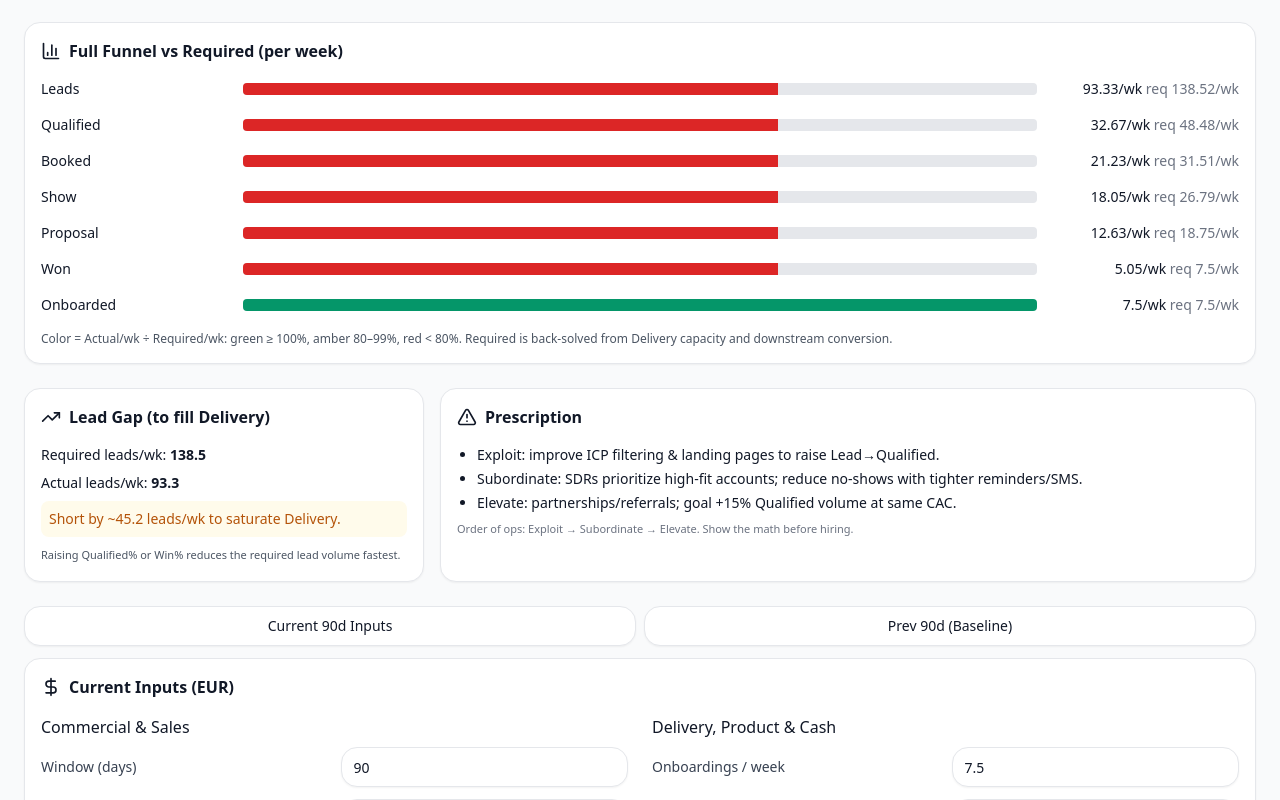
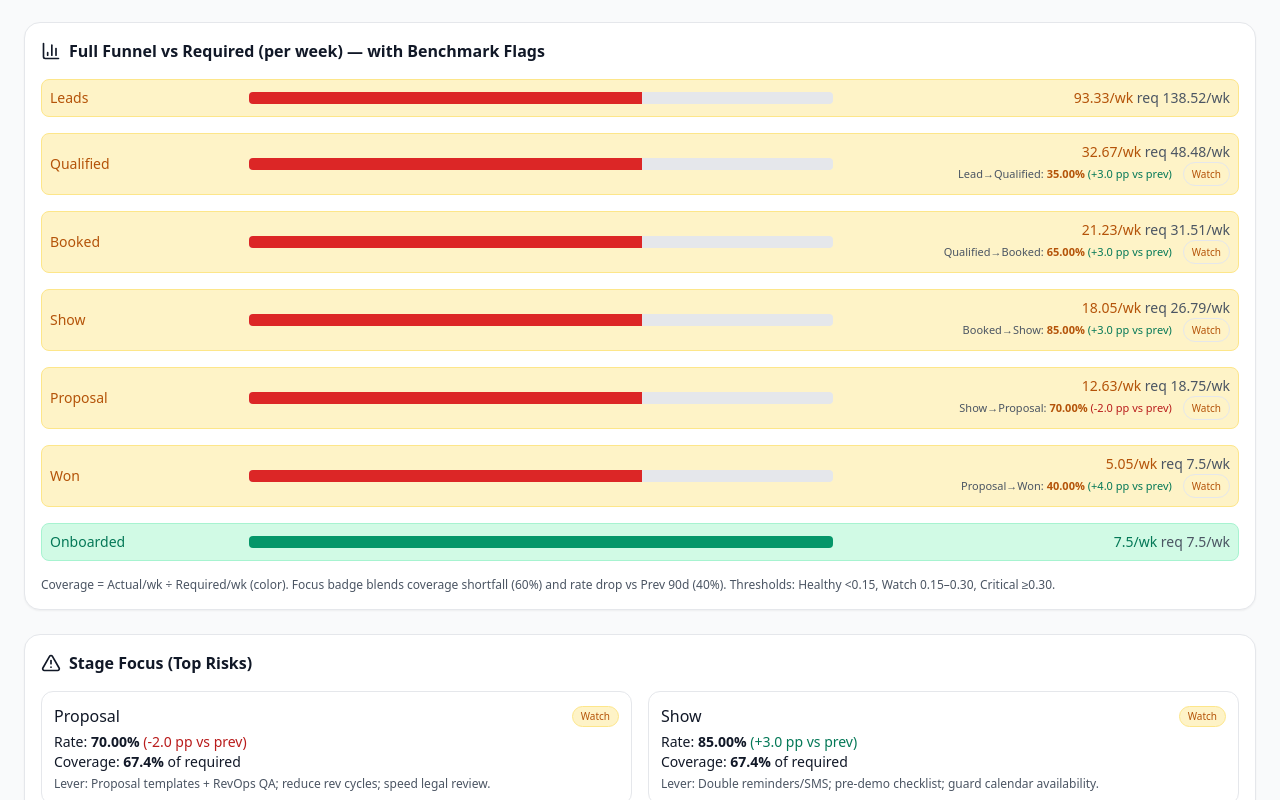
Before and after one commit to powerstephen/Customer-Acquisition, a Next.js app: page / in a window 1280 px wide. Shown: the part 380-1180 px from the top of the page. Built offline with nearby package versions, Linux system fonts and the light colour scheme.

Commit message:
Update page.tsx

```diff
--- a/app/page.tsx
+++ b/app/page.tsx
@@ -28,6 +28,7 @@ const fmtNum = (n: number, d = 0) =>
 const fmtPct = (n: number) => `${(safe(n, 0) * 100).toFixed(2)}%`;
 const eur = (n: number, d = 0) =>
   new Intl.NumberFormat("en-IE", { style: "currency", currency: "EUR", maximumFractionDigits: d }).format(safe(n, 0));
+const pp = (n: number) => `${(n * 100).toFixed(1)} pp`;
 
 function DecimalInput({
   value,
@@ -224,10 +225,10 @@ function computeKPIs(inp: CoSInputs) {
 
   // Required per week at each stage to saturate Delivery
   const reqWon = delPerWeek; // assume all onboarded were won
-  const reqProp = downFromProp > 0 ? reqWon / rPW : 0;
-  const reqShow = downFromShow > 0 ? reqWon / (rSP * rPW) : 0;
-  const reqBook = downFromBook > 0 ? reqWon / (rBS * rSP * rPW) : 0;
-  const reqQual = downFromQual > 0 ? reqWon / (rQB * rBS * rSP * rPW) : 0;
+  const reqProp = rPW > 0 ? reqWon / rPW : 0;
+  const reqShow = rSP * rPW > 0 ? reqWon / (rSP * rPW) : 0;
+  const reqBook = rBS * rSP * rPW > 0 ? reqWon / (rBS * rSP * rPW) : 0;
+  const reqQual = rQB * rBS * rSP * rPW > 0 ? reqWon / (rQB * rBS * rSP * rPW) : 0;
   const reqLead = downFromLead > 0 ? reqWon / downFromLead : 0;
 
   // Demand vs Delivery ceiling
@@ -305,7 +306,7 @@ export default function ChiefOfStaffCockpit() {
   const C = useMemo(() => computeKPIs(curr), [curr]);
   const P = useMemo(() => computeKPIs(prev), [prev]);
 
-  // deltas vs baseline
+  // deltas vs baseline (top widgets)
   const dGP90 = deltaPct(C.gp90, P.gp90);
   const dRfte = deltaPct(C.rfteCeil, P.rfteCeil);
   const dGP30 = deltaPct(C.gp30OverCAC, P.gp30OverCAC);
@@ -320,14 +321,146 @@ export default function ChiefOfStaffCockpit() {
     setPrev(PREV.inputs);
   };
 
-  // coverage per stage (actual / required)
+  // Stage coverage (actual / required)
   const covLead = C.reqLead > 0 ? C.leadsPerWeek / C.reqLead : 0;
   const covQual = C.reqQual > 0 ? C.qualPerWeek / C.reqQual : 0;
   const covBook = C.reqBook > 0 ? C.bookPerWeek / C.reqBook : 0;
   const covShow = C.reqShow > 0 ? C.showPerWeek / C.reqShow : 0;
   const covProp = C.reqProp > 0 ? C.propPerWeek / C.reqProp : 0;
   const covWon  = C.reqWon  > 0 ? C.wonPerWeek  / C.reqWon  : 0;
-  const covOnb  = 1; // delivery is the requirement anchor
+
+  // Benchmark deltas (curr vs prev) by stage rate (pp = percentage points)
+  const rateDeltas = {
+    LQ: curr.qualifiedRate - prev.qualifiedRate,
+    QB: curr.bookRate - prev.bookRate,
+    BS: curr.showRate - prev.showRate,
+    SP: curr.proposalRate - prev.proposalRate,
+    PW: curr.winRate - prev.winRate,
+  };
+
+  // Focus index blends coverage gap + rate deterioration
+  // focusIndex = 0 (healthy) → 1+ (critical)
+  function focusIndex(coverage: number, currRate: number, prevRate: number) {
+    const covGap = Math.max(0, 1 - coverage); // 0..∞
+    const rateDropRel = prevRate > 0 ? Math.max(0, (prevRate - currRate) / prevRate) : 0; // 0..1+
+    // Weighting: 60% coverage, 40% rate drop
+    return 0.6 * covGap + 0.4 * rateDropRel;
+  }
+
+  function focusBadge(fi: number) {
+    if (fi >= 0.30) return { label: "Critical", className: "bg-red-100 text-red-700 border border-red-200" };
+    if (fi >= 0.15) return { label: "Watch", className: "bg-amber-100 text-amber-700 border border-amber-200" };
+    return { label: "Healthy", className: "bg-emerald-100 text-emerald-700 border border-emerald-200" };
+  }
+
+  // Build rows for the Full Funnel table with benchmark awareness
+  const funnelRows = [
+    {
+      key: "leads",
+      label: "Leads",
+      actual: C.leadsPerWeek,
+      req: C.reqLead,
+      cov: covLead,
+      rateLabel: "—",
+      currRate: 1,
+      prevRate: 1,
+      deltaPP: 0,
+    },
+    {
+      key: "qual",
+      label: "Qualified",
+      actual: C.qualPerWeek,
+      req: C.reqQual,
+      cov: covQual,
+      rateLabel: "Lead→Qualified",
+      currRate: curr.qualifiedRate,
+      prevRate: prev.qualifiedRate,
+      deltaPP: rateDeltas.LQ,
+    },
+    {
+      key: "book",
+      label: "Booked",
+      actual: C.bookPerWeek,
+      req: C.reqBook,
+      cov: covBook,
+      rateLabel: "Qualified→Booked",
+      currRate: curr.bookRate,
+      prevRate: prev.bookRate,
+      deltaPP: rateDeltas.QB,
+    },
+    {
+      key: "show",
+      label: "Show",
+      actual: C.showPerWeek,
+      req: C.reqShow,
+      cov: covShow,
+      rateLabel: "Booked→Show",
+      currRate: curr.showRate,
+      prevRate: prev.showRate,
+      deltaPP: rateDeltas.BS,
+    },
+    {
+      key: "prop",
+      label: "Proposal",
+      actual: C.propPerWeek,
+      req: C.reqProp,
+      cov: covProp,
+      rateLabel: "Show→Proposal",
+      currRate: curr.proposalRate,
+      prevRate: prev.proposalRate,
+      deltaPP: rateDeltas.SP,
+    },
+    {
+      key: "won",
+      label: "Won",
+      actual: C.wonPerWeek,
+      req: C.reqWon,
+      cov: covWon,
+      rateLabel: "Proposal→Won",
+      currRate: curr.winRate,
+      prevRate: prev.winRate,
+      deltaPP: rateDeltas.PW,
+    },
+    {
+      key: "onb",
+      label: "Onboarded",
+      actual: C.delPerWeek,
+      req: C.delPerWeek,
+      cov: 1,
+      rateLabel: "—",
+      currRate: 1,
+      prevRate: 1,
+      deltaPP: 0,
+    },
+  ].map((r) => {
+    const fi = focusIndex(r.cov, r.currRate, r.prevRate);
+    const badge = focusBadge(fi);
+    return { ...r, fi, badge };
+  });
+
+  // Top risks for Stage Focus card (exclude Leads/Onboarded)
+  const riskRows = funnelRows
+    .filter((r) => ["qual", "book", "show", "prop", "won"].includes(r.key))
+    .sort((a, b) => b.fi - a.fi)
+    .slice(0, 2);
+
+  // Simple lever text by stage
+  function leverFor(key: string) {
+    switch (key) {
+      case "qual":
+        return "Tighten ICP + forms; route faster to SDR; enrich for fit → raise Lead→Qualified.";
+      case "book":
+        return "Add fast scheduling + SLAs; sequence follow-ups; reduce time-to-first-touch.";
+      case "show":
+        return "Double reminders/SMS; pre-demo checklist; guard calendar availability.";
+      case "prop":
+        return "Proposal templates + RevOps QA; reduce rev cycles; speed legal review.";
+      case "won":
+        return "Price packaging rules; deal review; proof points tailored by segment.";
+      default:
+        return "Local stage optimization.";
+    }
+  }
 
   const advice = (() => {
     if (C.deliveryDealsPerWeek + 1e-9 < C.demandDealsPerWeek) {
@@ -356,7 +489,9 @@ export default function ChiefOfStaffCockpit() {
             </Button>
           </div>
         </div>
-        <p className="text-gray-600">Two rows of 4 widgets + full funnel vs required to saturate Delivery. Edit Current vs Prev 90d below.</p>
+        <p className="text-gray-600">
+          Two rows of 4 widgets + full funnel vs required, now weighted vs Prev 90d benchmarks with automatic stage focus flags.
+        </p>
       </motion.div>
 
       {/* -------- Top Widgets (8 across 2 rows) -------- */}
@@ -411,7 +546,7 @@ export default function ChiefOfStaffCockpit() {
               <BarChart3 className="h-4 w-4 text-indigo-600" />
             </div>
             <div className="mt-1"><MiniBar pct={curr.qualifiedRate} /></div>
-            <div className="text-[11px] mt-1">Δ vs prev: <DeltaTag value={dQRate} /></div>
+            <div className="text-[11px] mt-1">Δ vs prev: <span className={rateDeltas.LQ >= 0 ? "text-emerald-600" : "text-red-600"}>{rateDeltas.LQ >= 0 ? "+" : ""}{pp(rateDeltas.LQ)}</span></div>
           </CardContent>
         </Card>
 
@@ -423,7 +558,7 @@ export default function ChiefOfStaffCockpit() {
               <Target className="h-4 w-4 text-indigo-600" />
             </div>
             <div className="mt-1"><MiniBar pct={curr.winRate} color="#16a34a" /></div>
-            <div className="text-[11px] mt-1">Δ vs prev: <DeltaTag value={dWRate} /></div>
+            <div className="text-[11px] mt-1">Δ vs prev: <span className={rateDeltas.PW >= 0 ? "text-emerald-600" : "text-red-600"}>{rateDeltas.PW >= 0 ? "+" : ""}{pp(rateDeltas.PW)}</span></div>
           </CardContent>
         </Card>
 
@@ -436,7 +571,7 @@ export default function ChiefOfStaffCockpit() {
           </CardContent>
         </Card>
 
-        {/* NEW: Lead Gap widget to keep 8 total */}
+        {/* Lead Gap widget */}
         <Card>
           <CardHeader className="pb-2"><CardTitle className="text-xs text-gray-500">Lead Gap (per week)</CardTitle></CardHeader>
           <CardContent className="pt-0">
@@ -450,40 +585,69 @@ export default function ChiefOfStaffCockpit() {
         </Card>
       </div>
 
-      {/* -------- Full Funnel vs Required (color-coded) -------- */}
+      {/* -------- Full Funnel vs Required (now benchmark-aware) -------- */}
       <Card>
         <CardHeader>
-          <CardTitle className="flex items-center gap-2"><BarChart3 className="h-5 w-5" />Full Funnel vs Required (per week)</CardTitle>
+          <CardTitle className="flex items-center gap-2"><BarChart3 className="h-5 w-5" />Full Funnel vs Required (per week) — with Benchmark Flags</CardTitle>
         </CardHeader>
         <CardContent className="space-y-4">
-          {[
-            { label: "Leads", actual: C.leadsPerWeek, req: C.reqLead, cov: covLead },
-            { label: "Qualified", actual: C.qualPerWeek, req: C.reqQual, cov: covQual },
-            { label: "Booked", actual: C.bookPerWeek, req: C.reqBook, cov: covBook },
-            { label: "Show", actual: C.showPerWeek, req: C.reqShow, cov: covShow },
-            { label: "Proposal", actual: C.propPerWeek, req: C.reqProp, cov: covProp },
-            { label: "Won", actual: C.wonPerWeek, req: C.reqWon, cov: covWon },
-            { label: "Onboarded", actual: C.delPerWeek, req: C.delPerWeek, cov: covOnb },
-          ].map((row) => {
+          {funnelRows.map((row) => {
             const widthPct = Math.min(100, (row.actual / Math.max(1e-9, row.req)) * 100);
             const color = barColor(row.cov);
+            const badge = row.badge;
+            const rateChangeNeg = row.deltaPP < 0;
             return (
-              <div key={row.label} className="grid grid-cols-12 items-center gap-3">
-                <div className="col-span-2 text-sm">{row.label}</div>
-                <div className="col-span-8">
+              <div key={row.label} className={`grid grid-cols-12 items-center gap-3 rounded-lg p-2 ${badge.className}`}>
+                <div className="col-span-2 text-sm font-medium">{row.label}</div>
+                <div className="col-span-6">
                   <div className="w-full h-3 rounded bg-gray-200 overflow-hidden">
                     <div className="h-3" style={{ width: `${widthPct}%`, background: color }} />
                   </div>
                 </div>
-                <div className="col-span-2 text-right text-sm font-medium">
-                  {fmtNum(row.actual, 2)}/wk <span className="text-gray-500">req {fmtNum(row.req, 2)}/wk</span>
+                <div className="col-span-4 text-right text-sm font-medium">
+                  {fmtNum(row.actual, 2)}/wk <span className="text-gray-600">req {fmtNum(row.req, 2)}/wk</span>
+                  {row.rateLabel !== "—" && (
+                    <div className="text-[11px]">
+                      <span className="text-gray-600">{row.rateLabel}:</span>{" "}
+                      <b>{fmtPct(row.currRate)}</b>{" "}
+                      <span className={rateChangeNeg ? "text-red-700" : "text-emerald-700"}>
+                        ({row.deltaPP >= 0 ? "+" : ""}{pp(row.deltaPP)} vs prev)
+                      </span>{" "}
+                      <span className="ml-2 inline-block rounded-full px-2 py-[1px] text-[10px] border">
+                        {badge.label}
+                      </span>
+                    </div>
+                  )}
                 </div>
               </div>
             );
           })}
           <div className="text-xs text-gray-600">
-            Color = Actual/wk ÷ Required/wk: green ≥ 100%, amber 80–99%, red &lt; 80%. Required is back-solved from Delivery capacity and downstream conversion.
+            Coverage = Actual/wk ÷ Required/wk (color). Focus badge blends coverage shortfall (60%) and rate drop vs Prev 90d (40%). Thresholds: Healthy &lt;0.15, Watch 0.15–0.30, Critical ≥0.30.
           </div>
+        </CardContent>
+      </Card>
+
+      {/* -------- Stage Focus (Top Risks) -------- */}
+      <Card>
+        <CardHeader><CardTitle className="flex items-center gap-2"><AlertTriangle className="h-5 w-5" />Stage Focus (Top Risks)</CardTitle></CardHeader>
+        <CardContent className="grid md:grid-cols-2 gap-4">
+          {riskRows.map((r) => (
+            <div key={r.key} className="rounded-xl border p-3">
+              <div className="flex items-center justify-between">
+                <div className="font-medium">{r.label}</div>
+                <span className={`rounded-full px-2 py-[2px] text-[10px] ${r.badge.className}`}>{r.badge.label}</span>
+              </div>
+              <div className="text-sm mt-1">
+                Rate: <b>{fmtPct(r.currRate)}</b>{" "}
+                <span className={r.deltaPP < 0 ? "text-red-700" : "text-emerald-700"}>
+                  ({r.deltaPP >= 0 ? "+" : ""}{pp(r.deltaPP)} vs prev)
+                </span>
+              </div>
+              <div className="text-sm">Coverage: <b>{fmtNum((r.cov)*100,1)}%</b> of required</div>
+              <div className="text-xs text-gray-600 mt-1">Lever: {leverFor(r.key)}</div>
+            </div>
+          ))}
         </CardContent>
       </Card>
 
@@ -509,7 +673,7 @@ export default function ChiefOfStaffCockpit() {
             <ul className="list-disc pl-5 text-sm space-y-1">
               {advice.map((a, i) => <li key={i}>{a}</li>)}
             </ul>
-            <div className="text-[11px] text-gray-500 mt-2">Order of ops: Exploit → Subordinate → Elevate. Show the math before hiring.</div>
+            <div className="text-[11px] text-gray-500 mt-2">Order: Exploit → Subordinate → Elevate. Show the math before hiring.</div>
           </CardContent>
         </Card>
       </div>
@@ -605,7 +769,7 @@ export default function ChiefOfStaffCockpit() {
       </Tabs>
 
       <p className="text-[11px] text-gray-500">
-        Required per stage is back-solved from onboarding capacity and downstream conversion. Color thresholds: green ≥ 100%, amber 80–99%, red &lt; 80%.
+        Coverage color = Actual/wk ÷ Required/wk. Focus blends coverage (60%) and rate drop vs Prev 90d (40%).
         GP30/CAC &lt; 3 ⇒ treat cash as a constraint.
       </p>
     </main>
```
